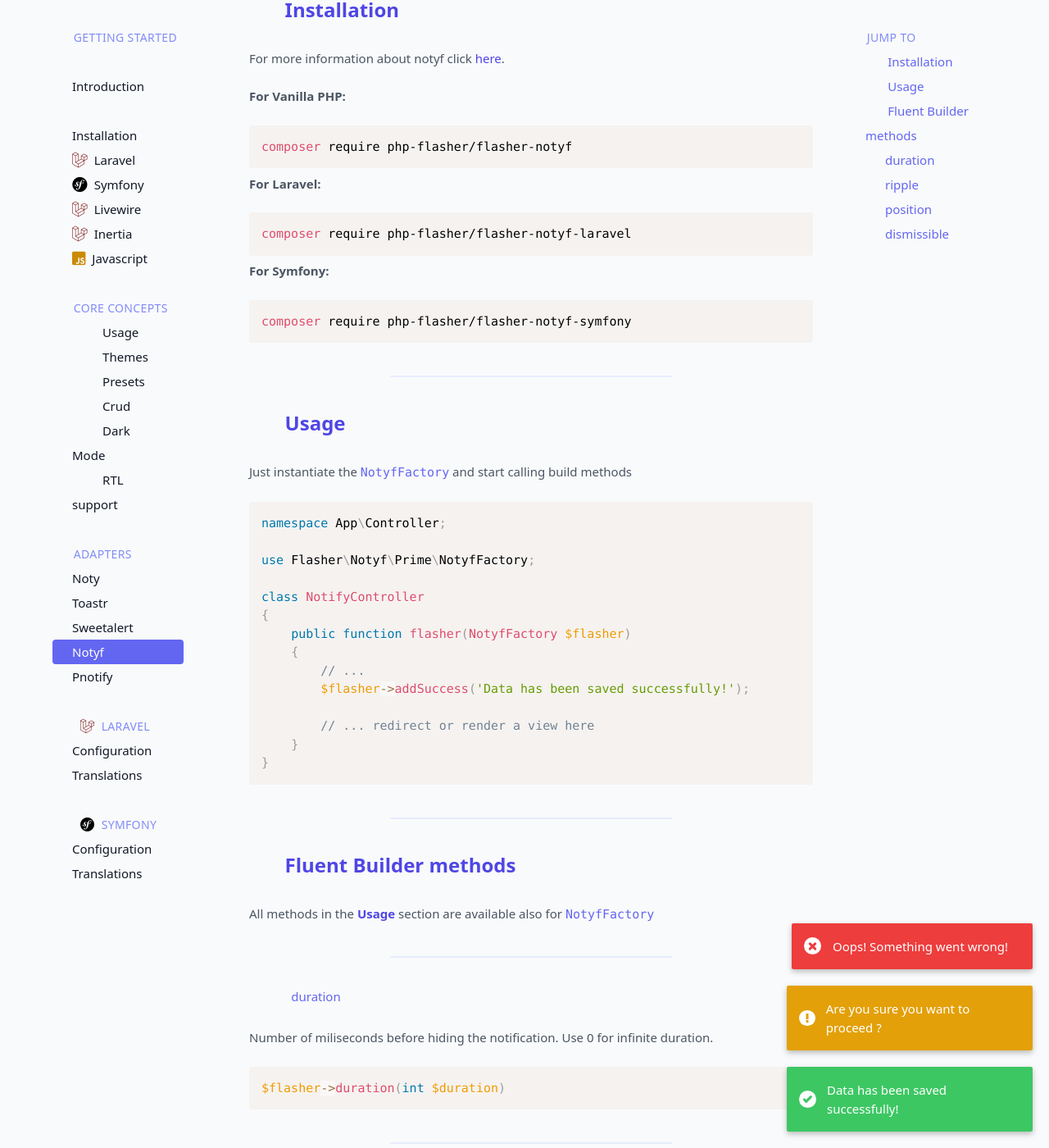
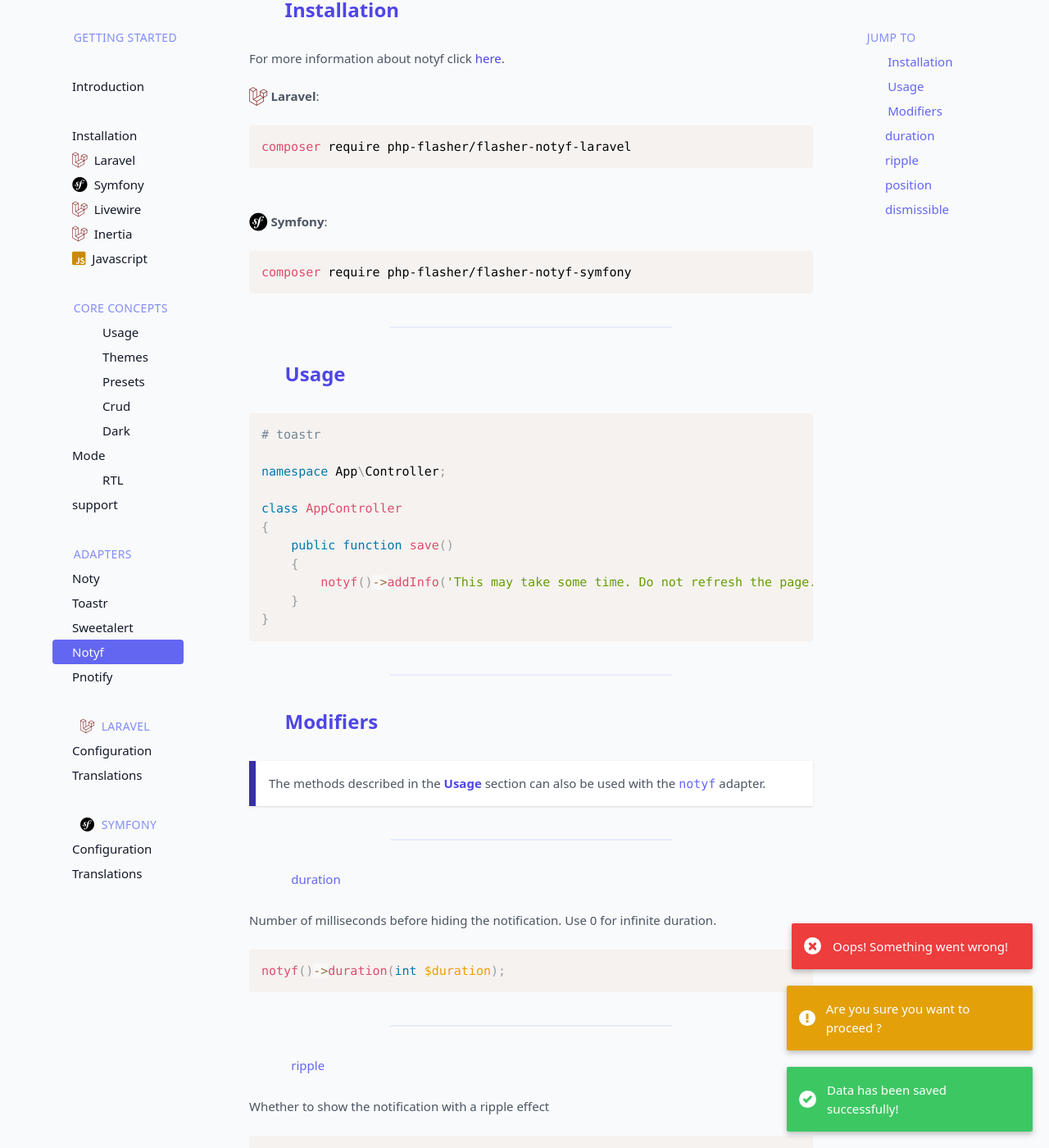
Before and after one commit to php-flasher/php-flasher.github.io, a Jekyll site: the page built from docs/adapter/notyf.md, in a window 1280 px wide and 1400 px high, scrolled down 327 px. Shown: the whole window at 82% size. Built offline with Jekyll 4.4.1, drawn with Linux system fonts in a browser that asks for light colours; nearby versions of some CDN libraries; some web fonts are replaced; comment, search, counter and statistics services are not loaded; some of the changed text lies outside the part shown.

Commit message:
update notyf doc

````diff
--- a/docs/adapter/notyf.md
+++ b/docs/adapter/notyf.md
@@ -8,17 +8,16 @@
 
 For more information about notyf click <a href="https://carlosroso.com/notyf/">here</a>.
 
-**For Vanilla PHP:**
-```shell
-composer require php-flasher/flasher-notyf
-```
+**<i class="fa-brands fa-laravel text-red-900 fa-xl"></i> Laravel**:
 
-**For Laravel:**
 ```shell
 composer require php-flasher/flasher-notyf-laravel
 ```
 
-**For Symfony:**
+<br />
+
+**<i class="fa-brands fa-symfony text-black fa-xl"></i> Symfony**:
+
 ```shell
 composer require php-flasher/flasher-notyf-symfony
 ```
@@ -27,38 +26,40 @@
 
 ## <i class="fa-duotone fa-list-radio"></i> Usage
 
-Just instantiate the `NotyfFactory` and start calling build methods
+{% assign id = '# toastr' %}
+{% assign type = site.data.messages.types | sample %}
+{% assign message = site.data.messages[type] | sample %}
+{% assign options = '{}' %}
+{% include example.html %}
 
 ```php
+{{ id }}
+
 namespace App\Controller;
 
-use Flasher\Notyf\Prime\NotyfFactory;
-
-class NotifyController
+class AppController
 {
-    public function flasher(NotyfFactory $flasher)
+    public function save()
     {
-        // ...
-        $flasher->addSuccess('Data has been saved successfully!');
-
-        // ... redirect or render a view here
+        notyf()->add{{ type | capitalize }}('{{ message }}');
     }
 }
 ```
 
 ---
 
-## <i class="fa-duotone fa-list-radio"></i> Fluent Builder methods
+## <i class="fa-duotone fa-list-radio"></i> Modifiers
 
-All methods in the **[Usage](/docs/usage/)** section are available also for `NotyfFactory`
+> The methods described in the **[Usage](/docs/usage/)** section can also be used with the `notyf` adapter.
 
 ---
 
 <p id="method-duration"><a href="#method-duration" class="anchor"><i class="fa-duotone fa-link"></i> duration</a></p>
 
-Number of miliseconds before hiding the notification. Use 0 for infinite duration.
+Number of milliseconds before hiding the notification. Use 0 for infinite duration.
+
 ```php
-$flasher->duration(int $duration)
+notyf()->duration(int $duration);
 ```
 
 ---
@@ -66,8 +67,9 @@
 <p id="method-ripple"><a href="#method-ripple" class="anchor"><i class="fa-duotone fa-link"></i> ripple</a></p>
 
 Whether to show the notification with a ripple effect
+
 ```php
-$flasher->ripple(bool $ripple)
+notyf()->ripple(bool $ripple);
 ```
 
 ---
@@ -75,8 +77,9 @@
 <p id="method-position"><a href="#method-position" class="anchor"><i class="fa-duotone fa-link"></i> position</a></p>
 
 Viewport location where notifications are rendered
+
 ```php
-$flasher->position(string $position, string $value)
+notyf()->position(string $position, string $value);
 ```
 
 ---
@@ -84,6 +87,7 @@
 <p id="method-dismissible"><a href="#method-dismissible" class="anchor"><i class="fa-duotone fa-link"></i> dismissible</a></p>
 
 Whether to allow users to dismiss the notification with a button
+
 ```php
-$flasher->dismissible(bool $dismissible)
+notyf()->dismissible(bool $dismissible);
 ```
````
